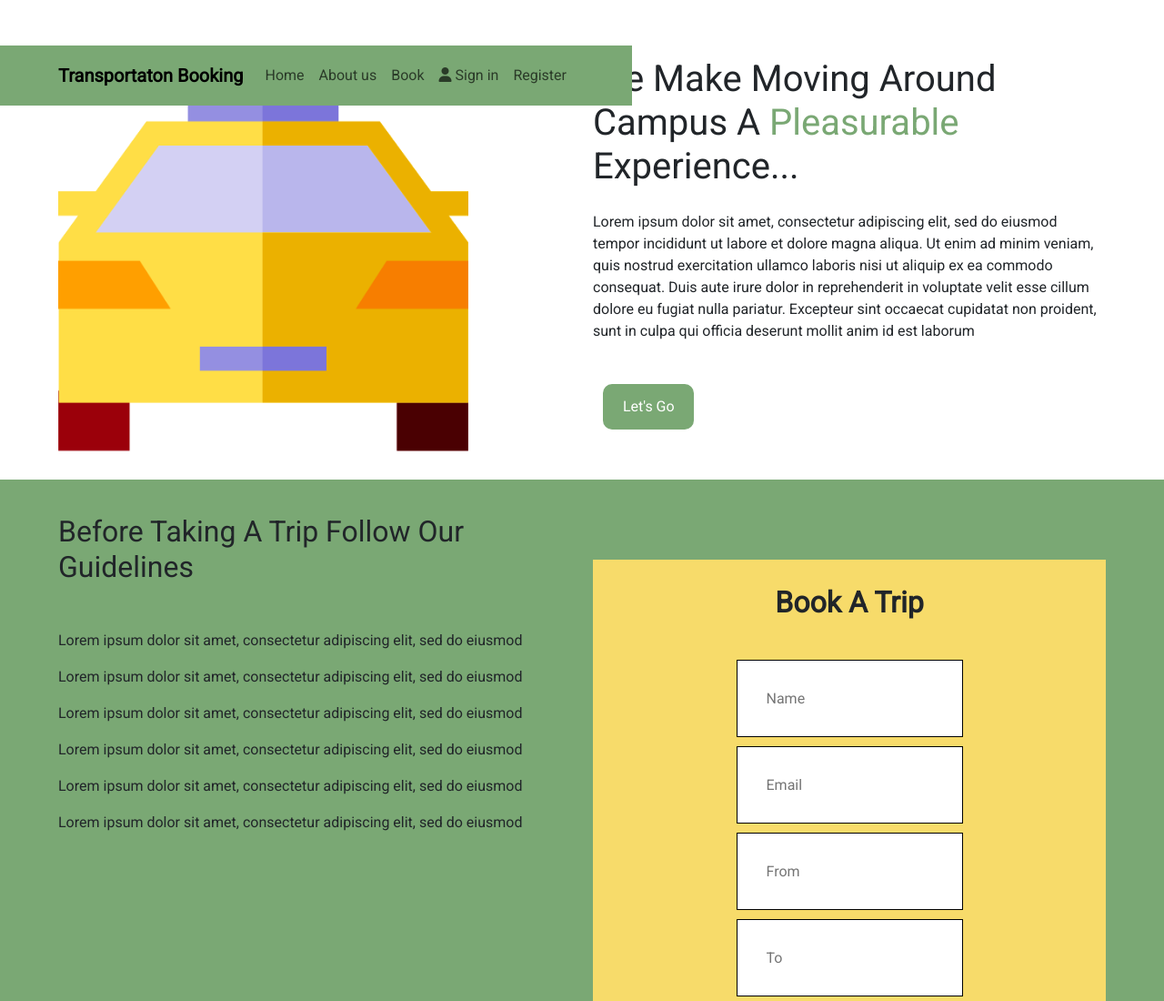
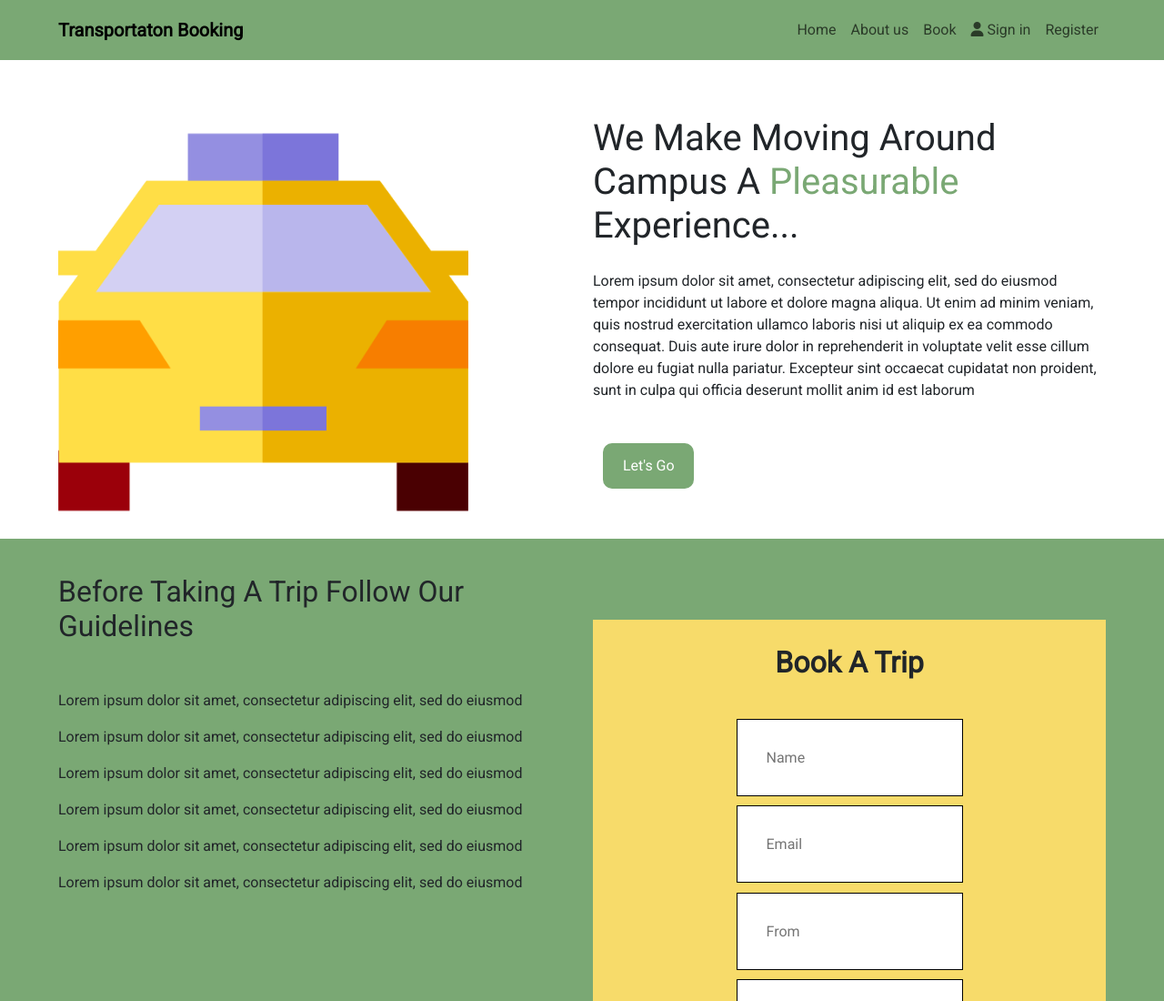
Before and after one commit to gideon767/tr, a plain HTML site: page index.html in a window 1280 px wide. Shown: the top 1100 px of the page at 91% size. Drawn offline with nearby package versions, Linux system fonts and the light colour scheme.

Commit message:
added changes to css files

```diff
--- a/css/styles.css
+++ b/css/styles.css
@@ -25,8 +25,6 @@ body {
 .navbar {
     background-color: #7AA874;
     padding: 1% 5%;
-    float:sticky;
-    position: fixed;
 }
 .nav-link:hover {
     color: #F7DB6A;
```
